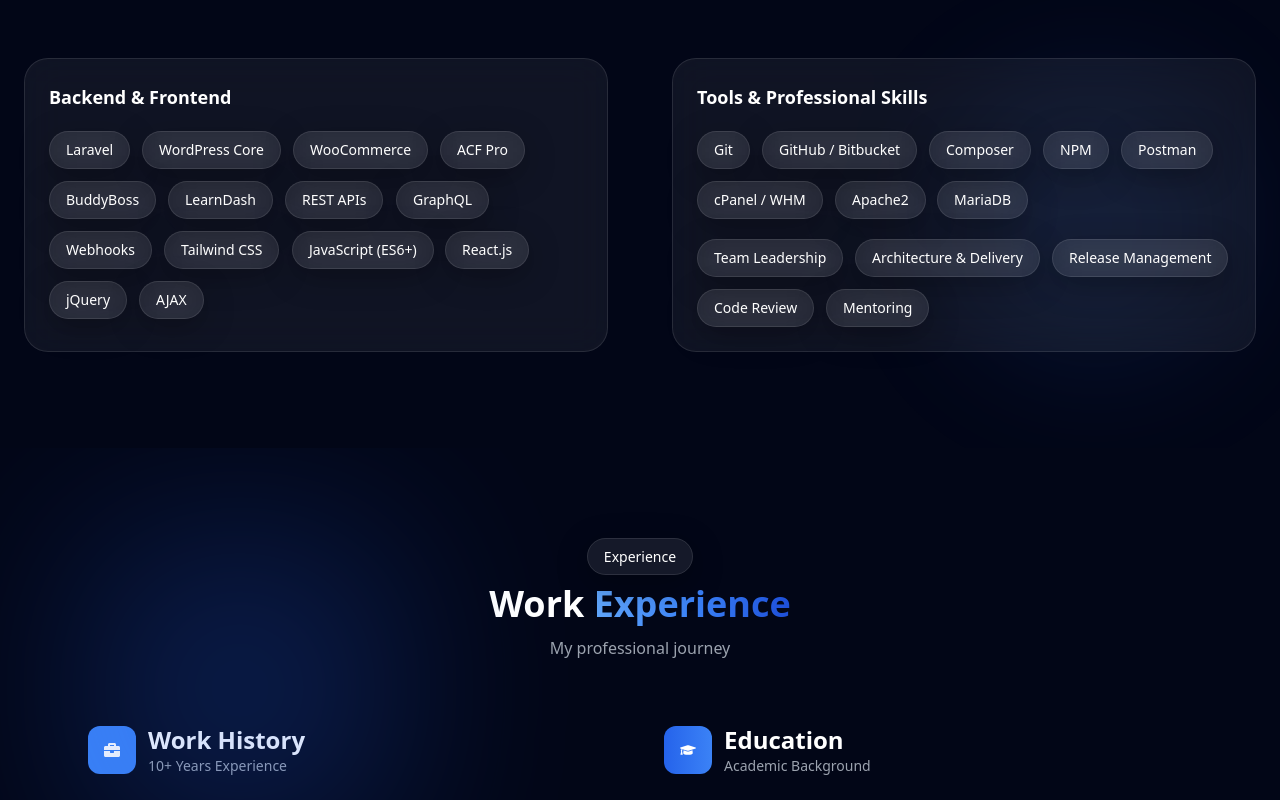
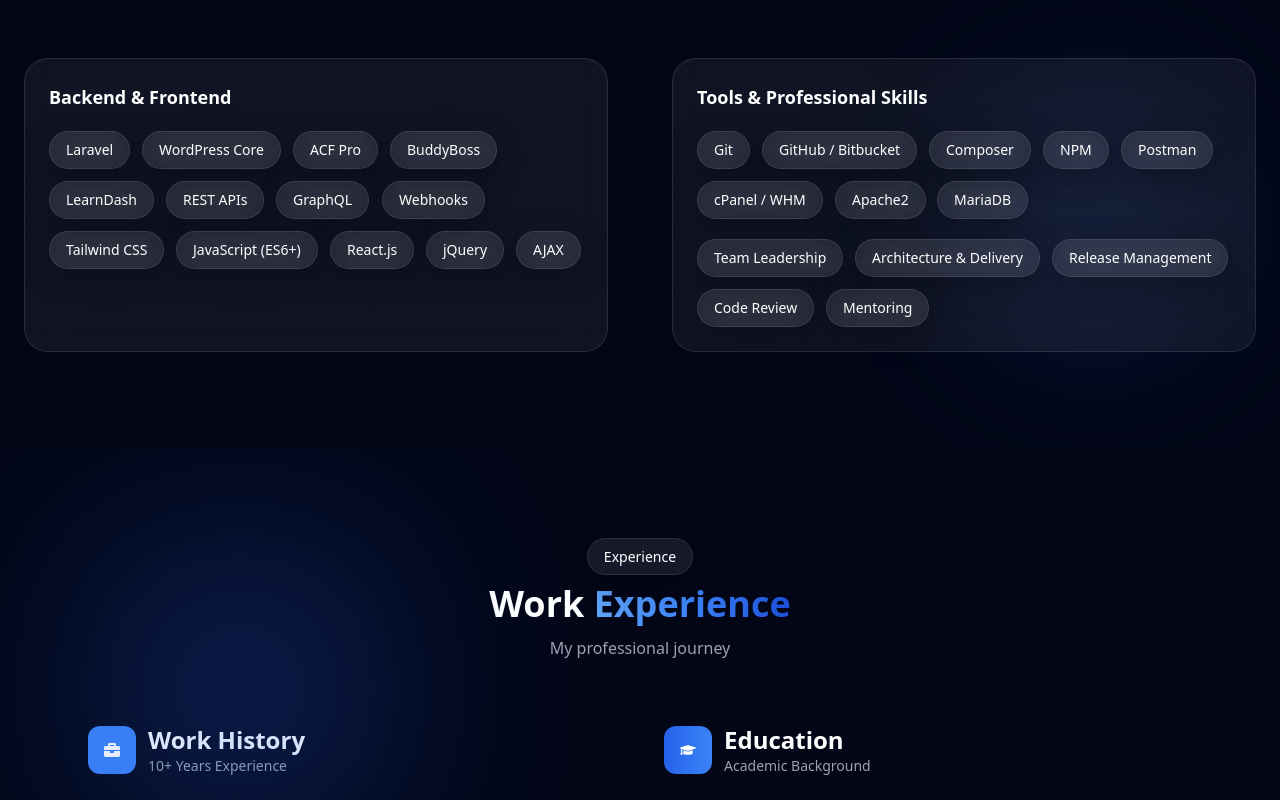
Before and after one commit to mmgujjar13/mukesh-portfolio, a React (Vite) app: page / in a window 1280 px wide. Shown: the part 2920-3720 px from the top of the page. Built offline with nearby package versions, Linux system fonts and the light colour scheme.

Commit message:
Remove WooCommerce skill

```diff
--- a/src/components/Experience.jsx
+++ b/src/components/Experience.jsx
@@ -33,7 +33,7 @@
     role: "Senior WordPress Developer",
     period: "Apr 2020 - Apr 2021",
     location: "Ahmedabad, Gujarat",
-    skills: ["WordPress", "ACF Pro", "WooCommerce"],
+    skills: ["WordPress", "ACF Pro"],
     points: [
       "Architected flexible, client-manageable content structures using ACF Pro for enterprise clients.",
       "Maintained 99.9% uptime across the full client portfolio.",
--- a/src/components/Skills.jsx
+++ b/src/components/Skills.jsx
@@ -125,7 +125,6 @@
               {[
                 "Laravel",
                 "WordPress Core",
-                "WooCommerce",
                 "ACF Pro",
                 "BuddyBoss",
                 "LearnDash",
```
